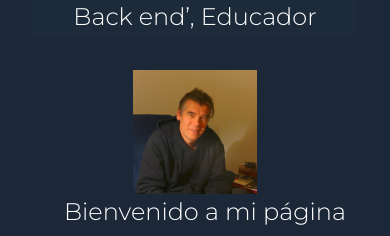
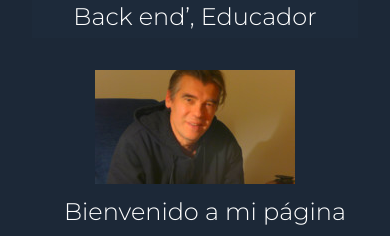
Before and after one commit to ferranclosa/portfolio-dynamic, a React (Create React App) app: page / in a window 390 px wide. Shown: the part 380-616 px from the top of the page. Built offline with nearby package versions, Linux system fonts and the light colour scheme.

Commit message:
clean a bit

```diff
--- a/src/assets/css/main.css
+++ b/src/assets/css/main.css
@@ -693,14 +693,17 @@ main#home {
     align-items: center;
   }
   .container .portrait {
+    display: block;
     width: 500px;
-    height: 500px;
+    height: 700px;
     background-image: url("../img/Ferran_guaperas.jfif");
+    background-repeat: no-repeat;
     background-position: center;
-    border-radius: 50px 50px;
-    object-fit: contain;
+    background-size: auto;
+    border-radius: 50px;
   }
   .container .welcome {
+    margin-top: 10px;
     font-size: 1.5rem;
     padding-left: 20px;
   }
@@ -944,11 +947,6 @@ div.menu-branding.show {
     height: 25vh;
     transform: translate3d(100%, 0, 0);
   }
-  .menu-branding .portrait {
-    background: url("../img/Ferran_guaperas.jfif") center center/cover;
-    width: 150px;
-    height: 150px;
-  }
 
   .projects {
     grid-template-columns: repeat(2, 1fr);
--- a/src/assets/scss/main.scss
+++ b/src/assets/scss/main.scss
@@ -479,16 +479,19 @@ main {
   // margin: 5px;
   // justify-content: space-between;
   .portrait {
+    display: block;
     width: 500px;
-    height: 500px;
+    height: 700px;
     background-image: url("../img/Ferran_guaperas.jfif");
-    // background-repeat: no-repeat;
+    background-repeat: no-repeat;
     background-position: center;
-    // background-size: contain;
-    border-radius: 50px 50px;
-    object-fit: contain;
+    background-size: auto;
+    border-radius: 50px;
+    // object-fit: cover;
+    // margin-bottom: 12rem;
   }
   .welcome {
+    margin-top: 10px;;
     font-size: 1.5rem;
     padding-left: 20px;
   }
```
Also changed, not shown: src/assets/scss/_mobile.scss (+5 -5 lines), src/data/abouts_old.js (deleted, +0 -36 lines), 1 other file (tests, documents, lock files or other folders).
